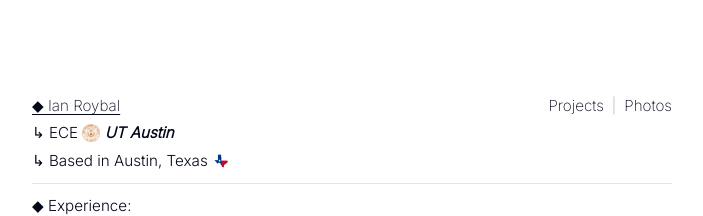
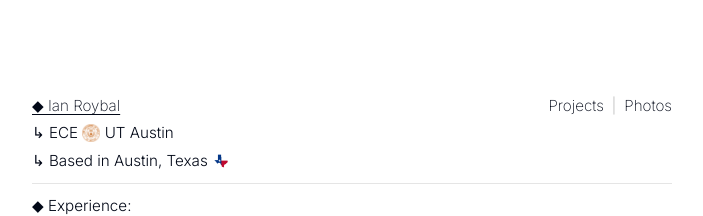
Before and after one commit to ir272/ianroybal-portfolio, a Next.js app: page / in a window 1280 px wide. Shown: the top 216 px of the page, without its empty margins (288-991 px from the left). Built offline with nearby package versions, Linux system fonts and the light colour scheme.

Commit message:
more hyperlinks

```diff
--- a/app/page.tsx
+++ b/app/page.tsx
@@ -49,7 +49,7 @@ export default function Home() {
               <Link href="/photography" className={`hover-underline-nudge ${shouldBounce('photography') ? 'nav-bounce-delayed-1' : ''}`}>Photos</Link>
             </div>
           </div>
-          <div>↳ ECE <Logo src="/ut.png" alt="UT Austin" /> <span className="font-bold slight-italic">UT Austin</span></div>
+          <div>↳ ECE <Logo src="/ut.png" alt="UT Austin" /> <a href="https://www.utexas.edu/" target="_blank" rel="noreferrer" className="hover-underline-nudge">UT Austin</a></div>
           <div>↳ Based in Austin, Texas <Logo src="/texas.png" alt="Austin,Texas" /></div>
         </div>
 
```
